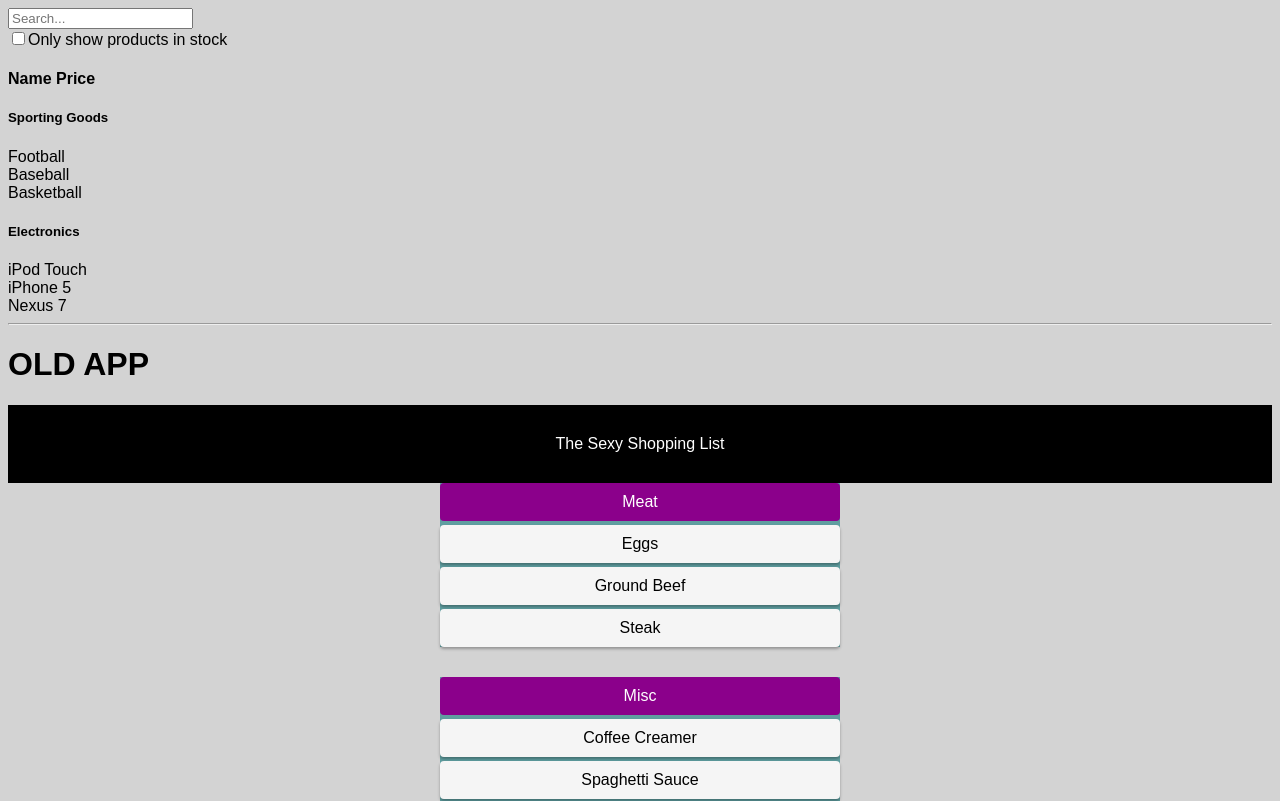
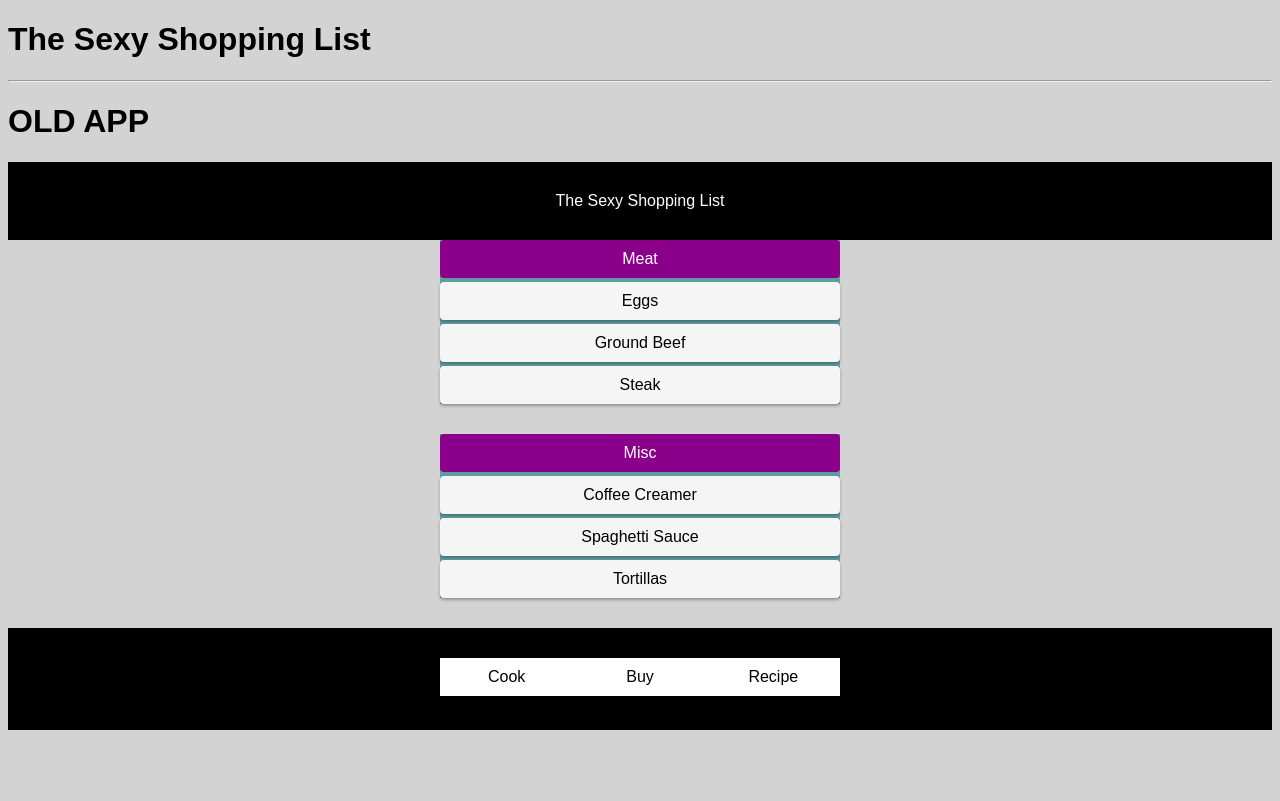
Before and after one commit to levithomason/sexy-shopping-list, a React app: page / in a window 1280 px wide. Shown: the top 801 px of the page. Built offline with nearby package versions, Linux system fonts and the light colour scheme.

Commit message:
begin our actual components

```diff
--- a/app/App.js
+++ b/app/App.js
@@ -1,15 +1,14 @@
 import React from 'react'
 import ReactDOM from 'react-dom'
-import FilterableProductTable from './components/FilterableProductTable'
+
+import Header from './components/Header/Header'
 
 class App extends React.Component {
   render() {
     return (
-      <div>
-        <FilterableProductTable />
-      </div>
+      <Header />
     )
   }
 }
 
-ReactDOM.render(<App />, document.querySelector('#root'))
+ReactDOM.render(<App />, document.getElementById('root'))
--- a/app/components/FilterableProductTable.js
+++ /dev/null
@@ -1,14 +0,0 @@
-import React, { Component } from 'react'
-import SearchBar from './SearchBar'
-import ProductTable from './ProductTable'
-
-export default class FilterableProductTable extends Component {
-  render() {
-    return (
-      <div>
-        <SearchBar />
-        <ProductTable />
-      </div>
-    )
-  }
-}
--- /dev/null
+++ b/app/components/Header/Header.js
@@ -0,0 +1,11 @@
+import React from 'react'
+
+class Header extends React.Component {
+  render() {
+    return (
+      <h1>The Sexy Shopping List</h1>
+    )
+  }
+}
+
+export default Header
--- a/app/components/ProductCategoryRow.js
+++ /dev/null
@@ -1,9 +0,0 @@
-import React, { Component } from 'react'
-
-export default class ProductCategoryRow extends Component {
-  render() {
-    return (
-      <h5>{this.props.name}</h5>
-    )
-  }
-}
--- a/app/components/ProductRow.js
+++ /dev/null
@@ -1,9 +0,0 @@
-import React, { Component } from 'react'
-
-export default class ProductRow extends Component {
-  render() {
-    return (
-      <div>{this.props.children}</div>
-    )
-  }
-}
--- a/app/components/ProductTable.js
+++ /dev/null
@@ -1,25 +0,0 @@
-import React, { Component } from 'react'
-import ProductRow from './ProductRow'
-import ProductCategoryRow from './ProductCategoryRow'
-
-export default class ProductTable extends Component {
-  render() {
-    return (
-      <div>
-        <h4>Name Price</h4>
-
-        <ProductCategoryRow name='Sporting Goods' />
-
-        <ProductRow>Football</ProductRow>
-        <ProductRow>Baseball</ProductRow>
-        <ProductRow>Basketball</ProductRow>
-
-        <ProductCategoryRow name='Electronics' />
-
-        <ProductRow>iPod Touch</ProductRow>
-        <ProductRow>iPhone 5</ProductRow>
-        <ProductRow>Nexus 7</ProductRow>
-      </div>
-    )
-  }
-}
--- a/app/components/SearchBar.js
+++ /dev/null
@@ -1,16 +0,0 @@
-import React, { Component } from 'react'
-
-export default class SearchBar extends Component {
-  render() {
-    return (
-      <div>
-        <input type="text" placeholder="Search..." />
-        <br />
-        <label>
-          <input type="checkbox" />
-          Only show products in stock
-        </label>
-      </div>
-    )
-  }
-}
--- a/package.json
+++ b/package.json
@@ -4,7 +4,7 @@
   "description": "Sexiest shopping list I'll never use.",
   "main": "index.js",
   "scripts": {
-    "start": "npm run server & npm run watch",
+    "start": "concurrently \"npm run server\"  \"npm run watch\"",
     "server": "live-server --watch=index.html,build",
     "precompile": "rm -rf build/*",
     "compile": "npm run compile:js && npm run compile:styles",
@@ -31,6 +31,7 @@
     "babel-preset-es2015": "^6.6.0",
     "babel-preset-react": "^6.5.0",
     "babel-preset-stage-1": "^6.5.0",
+    "concurrently": "^2.0.0",
     "live-server": "^0.9.1",
     "node-sass": "^3.4.2",
     "react": "^0.14.7",
--- a/webpack.config.js
+++ b/webpack.config.js
@@ -10,7 +10,8 @@ const webpackConfig = {
     loaders: [
       { test: /\.js$/, loaders: ['babel'], include: /app/ }
     ]
-  }
+  },
+  devtool: 'source-map',
 }
 
 export default webpackConfig
```
